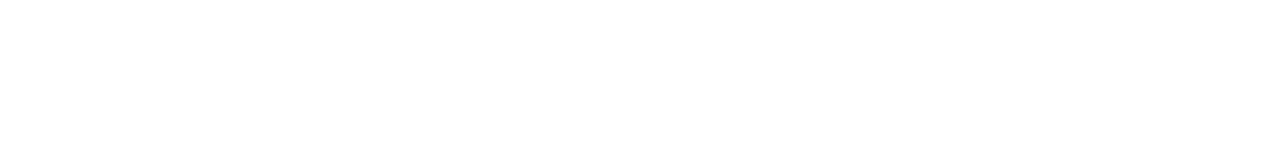
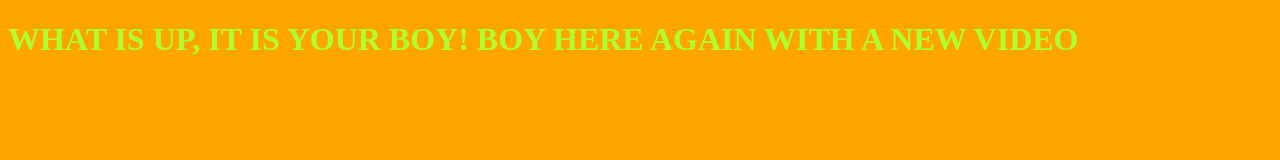
Before and after one commit to allcallday/practice-2, a plain HTML site: page index.html in a window 1280 px wide. Drawn offline with Linux system fonts and the light colour scheme.

Commit message:
added new text and color

```diff
--- a/app.css
+++ b/app.css
@@ -0,0 +1,7 @@
+body {
+  background-color: orange;
+}
+
+h1 {
+  color: greenyellow;
+}
--- a/index.html
+++ b/index.html
@@ -7,5 +7,7 @@
     <title>Document</title>
     <link rel="stylesheet" href="app.css" />
   </head>
-  <body></body>
+  <body>
+    <h1>WHAT IS UP, IT IS YOUR BOY! BOY HERE AGAIN WITH A NEW VIDEO</h1>
+  </body>
 </html>
```
